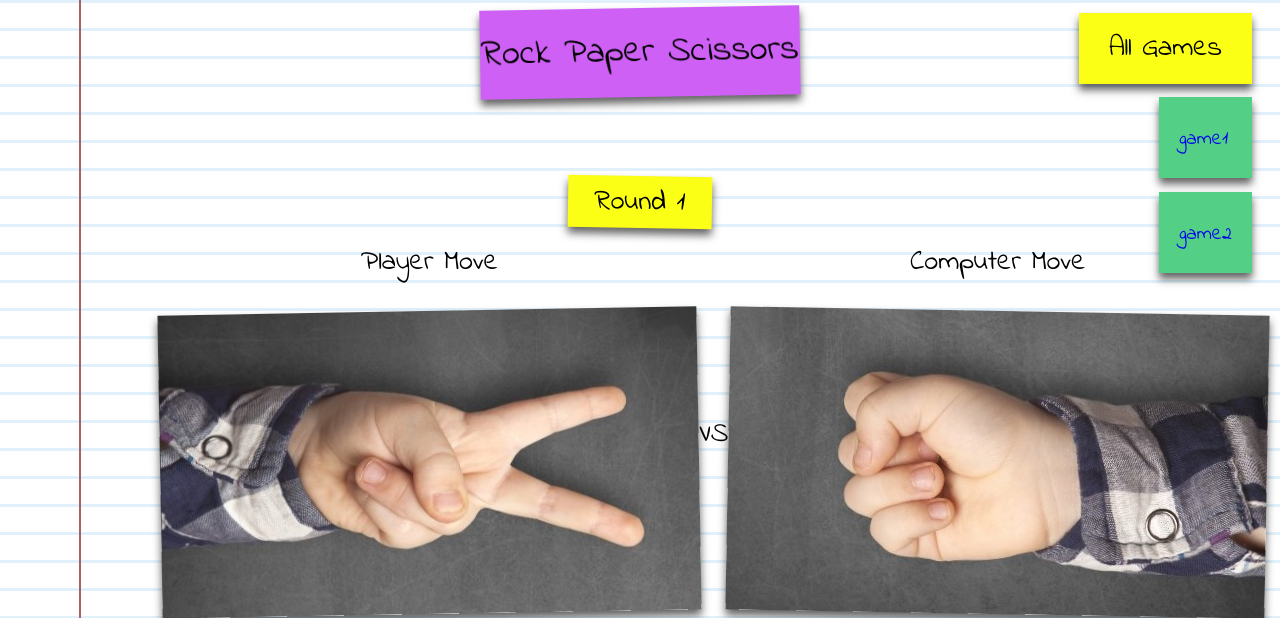
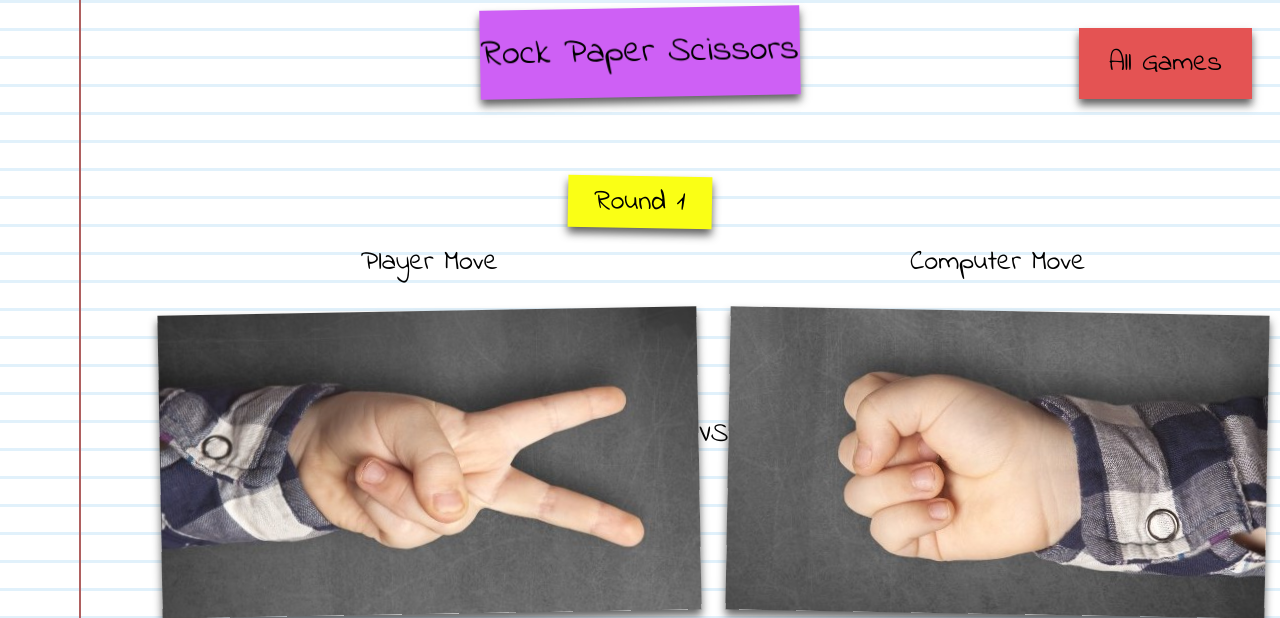
Before and after one commit to software-students-fall2022/containerized-app-exercise-team1, a Flask app: page / in a window 1280 px wide. Shown: the top 618 px of the page. Run offline with Flask 2, Linux system fonts and the light colour scheme.

Commit message:
11/21-Brian-dropdown nav

```diff
--- a/web-app/static/css/styles.css
+++ b/web-app/static/css/styles.css
@@ -68,35 +68,70 @@ body {
 
 .dropdown {
     position: relative;
+    transition: background-color 0.2s ease-in;
+    padding: 15px 30px;
+    box-shadow: 0px 6px 8px rgba(33, 33, 33, .7);
+    background-color: var(--color-postit-lose);
+    /* border: 1px solid black; */
 }
 
-.show-games {
+.dropdown > span {
     text-decoration: none;
-    padding: 15px 30px;
-    background-color: var(--color-postit-round);
-    box-shadow: 0px 6px 8px rgba(33, 33, 33, .7);
 }
 
-.dropdown ul {
+.dropdown .dropdown-menu {
     position: absolute;
     right: 0;
-    top: calc(100% + 0.5rem);
+    margin-top:10px;
     z-index: 5;
     list-style: none;
+    display: none;
+    opacity: 0;
 }
 
-.dropdown li {
-    background-color: #53D085;
+.dropdown .dropdown-menu li {
+    background-color: var(--color-postit-round);
     box-shadow: 0px 6px 8px rgba(33, 33, 33, .7);
     margin-left: 1rem;
     margin-top: 0.5rem;
     padding: 20px;
-    transition: transform .2s linear;
+    animation: animate 400ms forwards ease;
+    /* transition: transform .2s linear; */
+}
+
+.dropdown .dropdown-menu li:nth-child(2n) {
+    transform-origin: top left;
+    transform: skewX(45deg) scaleY(0);
+}
+
+.dropdown .dropdown-menu li:nth-child(2n+1){
+    transform-origin: top right;
+    transform: skewX(-45deg) scaleY(0);
+    animation-delay: 50ms;
 }
 
 .dropdown a {
     text-decoration: none;
     font-size: 20px;
+}
+
+.dropdown:hover {
+    cursor: default;
+    background-color:var(--color-postit-win);
+}
+
+.dropdown:hover > .dropdown-menu,
+.dropdown:focus> .dropdown-menu,
+.dropdown .dropdown-menu:hover,
+.dropdown .dropdown-menu:focus {
+    display: block;
+    opacity: 1;
+}
+
+@keyframes animate {
+    100% {
+        transform: skewX(0deg) scaleY(1);
+    }
 }
 
 /* Rounds ------------------ */
@@ -232,10 +267,10 @@ body {
     z-index: 5;
 }
 
-.post-it-list:hover,
-.post-it-list:focus {
+/* .dropdown-menu a:hover,
+.dropdown-menu a:focus {
     box-shadow: 0px 6px 8px rgba(23, 23, 23, 0.7);
     transform: scale(1.2) rotate(-2deg) translate(-1em, -0.1em);
     position: relative;
     z-index: 5;
-}
+} */
--- a/web-app/templates/base.html
+++ b/web-app/templates/base.html
@@ -19,13 +19,11 @@
                 <div class="navigation-container">
                     <nav class="dropdown">
                         <span class="show-games">All Games</span>
-                        <div class="dropdown-menu">
-                            <ul>
-                                {% for game in games %}
-                                <li class="post-it-list"><a href="#{{game}}" >{{game}}</a></li>
-                                {% endfor %}
-                            </ul>
-                        </div>
+                        <ul class="dropdown-menu">
+                            {% for game in games %}
+                            <li class="post-it-list"><a href="#{{game}}" >{{game}}</a></li>
+                            {% endfor %}
+                        </ul>
                     </nav>
                 </div>
             </header>
```
